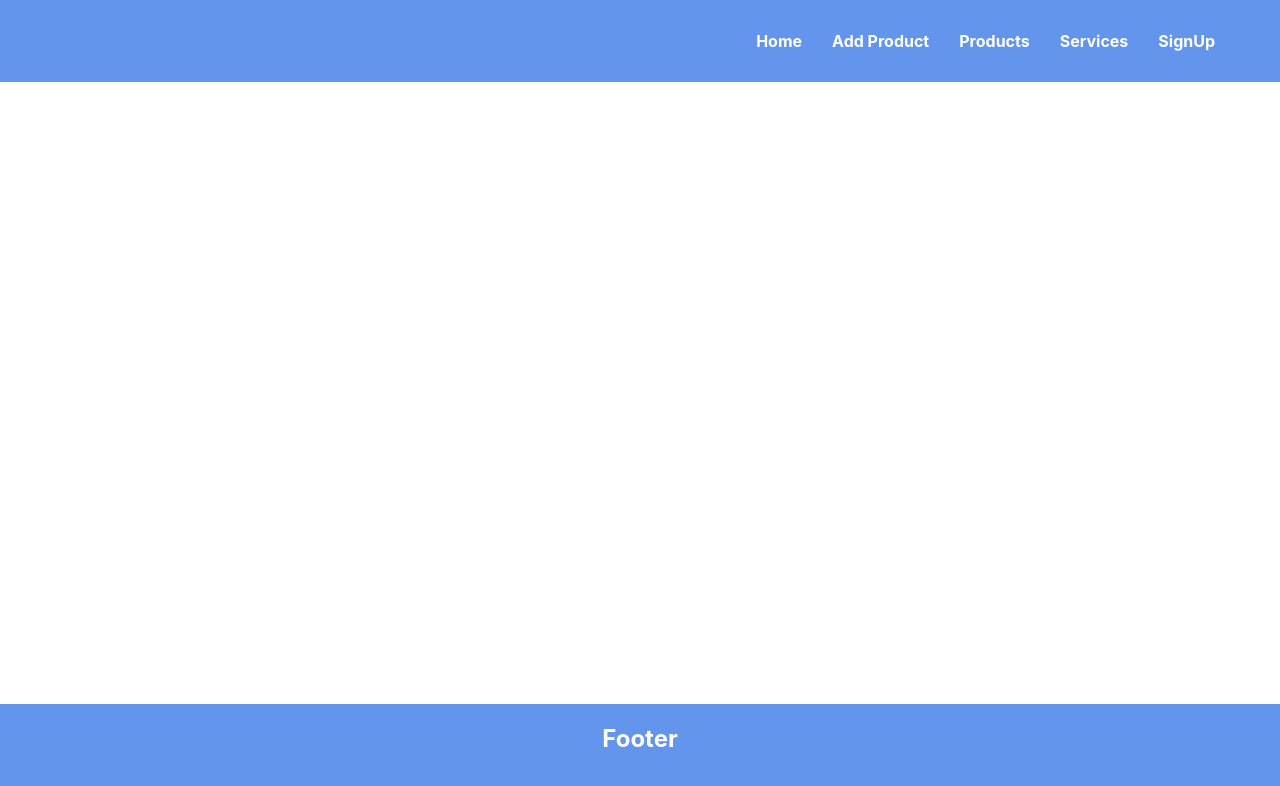
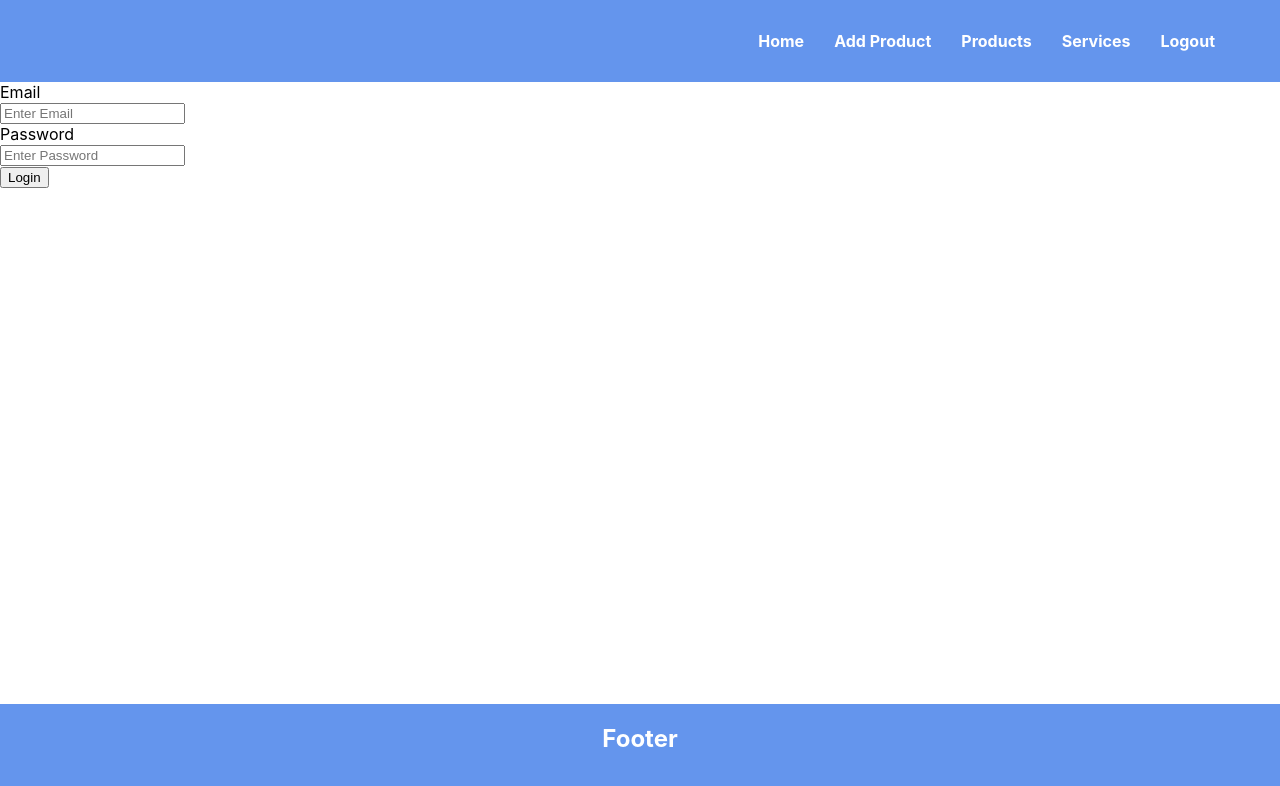
Before and after one commit to prasanjeet007/ecommerce-dashboard-mern, a React (Create React App) app in the folder frontend/: page /login in a window 1280 px wide. Shown: the top 786 px of the page. Built offline with nearby package versions, Linux system fonts and the light colour scheme; sample sign-in values are in the browser's storage.

Commit message:
adding login functionality

```diff
--- /dev/null
+++ b/frontend/src/Login.js
@@ -0,0 +1,44 @@
+import axios from "axios";
+import React, { useState } from "react";
+
+export default function Login() {
+  const [email, setEmail] = useState("");
+  const [password, setPassword] = useState("");
+  function loginForm(event) {
+    axios
+      .post("http://localhost:5500/login", { email, password })
+      .then((res) => {
+        console.log(res);
+        setEmail("");
+        setPassword("");
+      });
+    event.preventDefault();
+  }
+  return (
+    <div className="login">
+      <form>
+        <label>Email</label>
+        <br />
+        <input
+          type="email"
+          value={email}
+          onChange={(e) => setEmail(e.target.value)}
+          placeholder="Enter Email"
+        />
+        <br />
+        <label>Password</label>
+        <br />
+        <input
+          type="password"
+          value={password}
+          onChange={(e) => setPassword(e.target.value)}
+          placeholder="Enter Password"
+        />
+        <br />
+        <button type="submit" onClick={loginForm}>
+          Login
+        </button>
+      </form>
+    </div>
+  );
+}
--- a/frontend/src/Navbar.js
+++ b/frontend/src/Navbar.js
@@ -1,8 +1,14 @@
 import React from "react";
-import { Link } from "react-router-dom";
+import { Link, NavLink, useNavigate } from "react-router-dom";
 import "./Navbar.css";
 
 export default function Navbar() {
+  const navigate = useNavigate();
+  const logout = () => {
+    navigate("/signup");
+    localStorage.clear();
+  };
+  let auth = JSON.parse(localStorage.getItem("user"));
   return (
     <div className="navbar">
       <ul>
@@ -18,9 +24,17 @@ export default function Navbar() {
         <li>
           <Link to="/">Services</Link>
         </li>
-        <li>
-          <Link to="/signup">SignUp</Link>
-        </li>
+        {auth ? (
+          <li>
+            <NavLink onClick={logout} to="/signup">
+              Logout
+            </NavLink>
+          </li>
+        ) : (
+          <li>
+            <Link to="/signup">SignUp</Link>
+          </li>
+        )}
       </ul>
     </div>
   );
--- /dev/null
+++ b/frontend/src/PrivateComponent.js
@@ -0,0 +1,6 @@
+import React from "react";
+import { Navigate, Outlet } from "react-router-dom";
+export default function PrivateComponent() {
+  const auth = JSON.parse(localStorage.getItem("user"));
+  return auth ? <Outlet /> : <Navigate to="/signup" />;
+}
--- a/frontend/src/SignUp.js
+++ b/frontend/src/SignUp.js
@@ -1,16 +1,27 @@
 import axios from "axios";
-import React, { useState } from "react";
+import React, { useEffect, useState } from "react";
+import { useNavigate } from "react-router-dom";
 import "./SignUp.css";
 export default function SignUp() {
   const [name, setName] = useState("");
   const [email, setEmail] = useState("");
   const [password, setPassword] = useState("");
+  const navigate = useNavigate();
+  useEffect(() => {
+    const auth = JSON.parse(localStorage.getItem("user"));
+    if (auth) {
+      navigate("/");
+    }
+  }, []);
   function Register(event) {
-    console.log(name, email, password);
     axios
       .post("http://localhost:5500/register", { name, email, password })
       .then((res) => {
-        console.log(res);
+        localStorage.setItem("user", JSON.stringify(res.data));
+        setName("");
+        setEmail("");
+        setPassword("");
+        navigate("/login");
       })
       .catch((err) => {
         console.log(err);
--- a/frontend/src/index.js
+++ b/frontend/src/index.js
@@ -3,7 +3,9 @@ import ReactDOM from "react-dom/client";
 import { BrowserRouter, Route, Routes } from "react-router-dom";
 import App from "./App";
 import Footer from "./Footer";
+import Login from "./Login";
 import Navbar from "./Navbar";
+import PrivateComponent from "./PrivateComponent";
 import SignUp from "./SignUp";
 import "./index.css";
 import reportWebVitals from "./reportWebVitals";
@@ -15,8 +17,11 @@ root.render(
       <Navbar />
       <App />
       <Routes>
-        <Route path="/" element={<h1>Hello Home</h1>} />
-        <Route path="add" element={<h1>Hello Add</h1>} />
+        <Route element={<PrivateComponent />}>
+          <Route path="/" element={<h1>Hello Home</h1>} />
+          <Route path="add" element={<h1>Hello Add</h1>} />
+          <Route path="login" element={<Login />} />
+        </Route>
         <Route path="signup" element={<SignUp />} />
       </Routes>
       <Footer />
```
Also changed, not shown: 1 other file (tests, documents, lock files or other folders).
